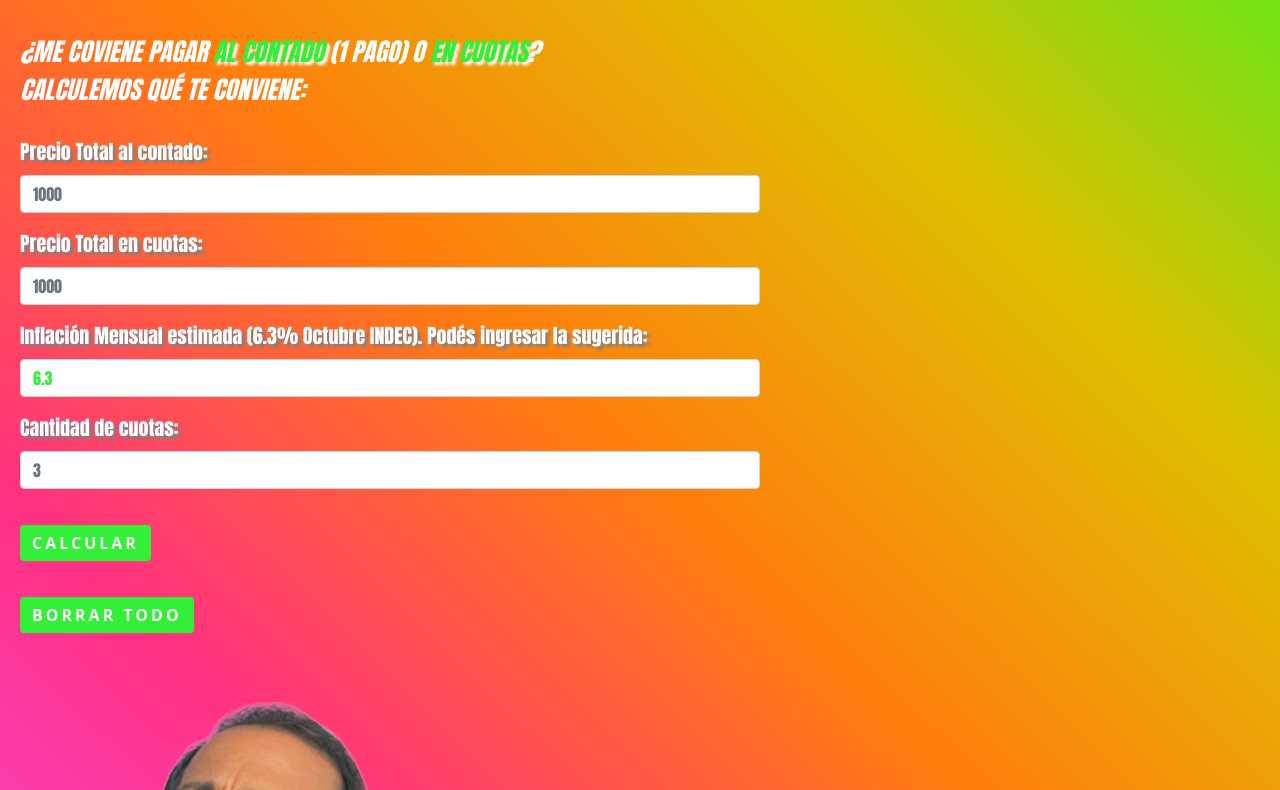
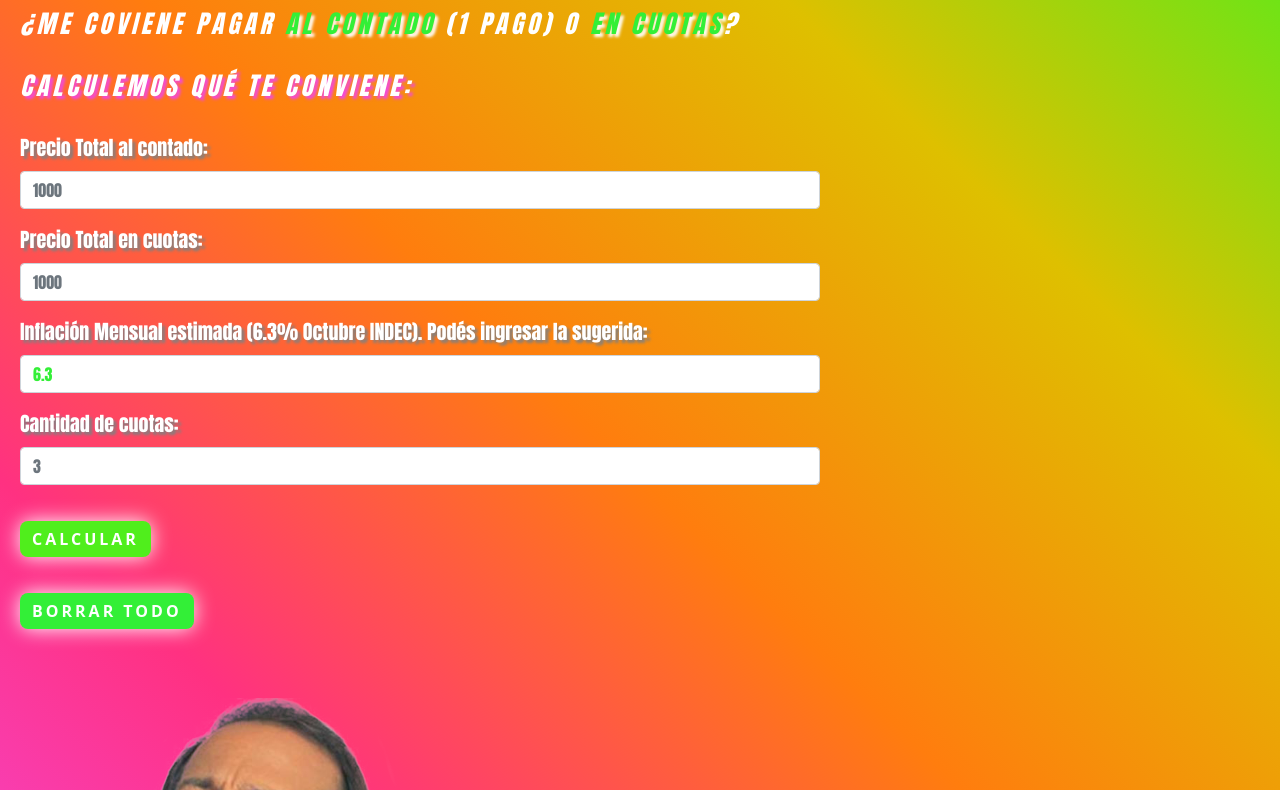
Before and after one commit to jes-sch/ARGENCALC_ProyectoFinal_JS_Schaffer, a plain HTML site: page index.html in a window 1280 px wide. Shown: the part 141-931 px from the top of the page. Drawn offline with nearby package versions, Linux system fonts and the light colour scheme.

Commit message:
modificacipon de estilos en general y en los botones de inicio, para darle mejor aspecto visual

```diff
--- a/index.html
+++ b/index.html
@@ -16,39 +16,39 @@
 <body>
 
     <header>
-        <h1>CALCUARGENTA</h1><br><br>
+        <h1>CALCUARGENTA</h1><br>
         <h2>Proyecto Final | Jesica Schäffer</h2>
-        <br><br><br>
+        <br><br>
     </header>
 
     <main>
-        <h2>¿Me coviene pagar <span>al contado</span> (1 pago) o <span>en cuotas</span>?</h2><br>
-        <h2>Calculemos qué te conviene:</h2><br><br>
+        <h2>¿Me coviene pagar <span>al contado</span> (1 pago) o <span>en cuotas</span>?</h2><br><br>
+        <h3><span class="span2">Calculemos qué te conviene:</span></h3><br><br>
 
 <!-- FORMULARIO PARA EL INGRESO DE DATOS inicio -->
         <form class="row g-3">
 
-            <div class="col-7">
+            <div class="col-12">
                 <label for="inputPrecioContado" class="form-label">Precio Total al contado:</label>
                 <input type="number" class="form-control" id="inputPrecioContado" placeholder="1000">
             </div>
 
-            <div class="col-7">
+            <div class="col-12">
                 <label for="inputPrecioCuotas" class="form-label">Precio Total en cuotas:</label>
                 <input type="number" class="form-control" id="inputPrecioCuotas" placeholder="1000">
             </div>
 
-            <div class="col-7">
+            <div class="col-12">
                 <label for="inputValorInflacion" class="form-label">Inflación Mensual estimada (6.3% Octubre INDEC). Podés ingresar la sugerida:</label>
                 <input type="number" class="form-control" id="inputValorInflacion" placeholder="6,3" value="6.3">
             </div>
 
-            <div class="col-7">
+            <div class="col-12">
                 <label for="inputCantidadCuotas" class="form-label">Cantidad de cuotas:</label>
                 <input type="number" class="form-control" id="inputCantidadCuotas" placeholder="3">
             </div>
 
-            <div class="col-7">
+            <div class="col-12">
                 <button type="button" class="btn btn-primary" id="btnCalcular" data-bs-toggle="modal" data-bs-target="#exampleModal">CALCULAR</button>
             </div>
 
--- a/sltyles.css
+++ b/sltyles.css
@@ -7,13 +7,15 @@
 body{
     background-image: linear-gradient(to left bottom, #50ee1c, #dec000, #ff7d0e, #ff3181, #f349db);
     background-repeat: no-repeat;
-
+    width: 100vh;
 }
 
 h1{
     margin-left: 20px;
     margin-right: 20px;
+    margin-top: 20px;
     color: #33ef37;
+    letter-spacing: 9px;
     text-shadow: 4px 3px 3px white;
     font-size: 50px;
     font-weight: 200;
@@ -27,12 +29,52 @@ h2{
     margin-left: 20px;
     margin-right: 20px;
     color: white;
+    letter-spacing: 4px;
     font-size: 25px;
     font-weight: 100;
     font-family: Impact, Haettenschweiler, 'Arial Narrow Bold', sans-serif;
     font-style: oblique;
     text-transform: uppercase;
     display: inline-block;
+}
+
+h3{
+    margin-left: 20px;
+    margin-right: 20px;
+    color: white;
+    text-shadow: #ff7d0e;
+    font-size: 25px;
+    font-weight: 100;
+    font-family: Impact, Haettenschweiler, 'Arial Narrow Bold', sans-serif;
+    font-style: oblique;
+    text-transform: uppercase;
+    display: inline-block;
+    position: relative;
+
+} .span2{
+    color: white;
+    text-shadow: 3px 3px 3px #f349db;
+    letter-spacing: 4px;
+}
+
+h3::after{
+    content: "";
+    position: absolute;
+
+    background-color: #f349db;
+
+    bottom: 0;
+    left: 0;
+    width: 100%;
+    height: 5px;
+
+    opacity: 0;
+    transition: opacity 300ms, transform 300ms;
+}
+
+h3:is(:hover, :focus)::after{
+    opacity: 1;
+    transform: translateY(8px);
 }
 
 span{
@@ -59,11 +101,38 @@ span{
 #btnCalcular{
     margin-top: 20px;
     margin-left: 20px;
-    background-color: #33ef37;
+    background-color: #50ee1c;
     text-transform: uppercase;
     font-weight: bolder;
     letter-spacing: 3px;
     border: none;
+    position: relative;
+    border-radius: 8px;
+} #btnCalcular::before{
+    content: "";
+    position: absolute;
+    top: 0;
+    left: 0;
+    z-index: -1;
+    width: 100%;
+    height: 100%;
+    background: white;
+    background-size: 800%;
+    border-radius: 10px;
+    filter: blur(10px);
+    animation: glowing 20s linear infinite;
+
+    @keyframes glowing {
+        0%{
+            background-position: 0 0;
+        }
+        50%{
+            background-position: 400% 0;
+        }
+        100%{
+            background-position: 0 0;
+        }
+    }
 }
 
 #boton_reset{
@@ -74,7 +143,36 @@ span{
     font-weight: bolder;
     letter-spacing: 3px;
     border: none;
+    position: relative;
+    border-radius: 8px;
+} #boton_reset::before{
+    content: "";
+    position: absolute;
+    top: 0;
+    left: 0;
+    z-index: -1;
+    width: 100%;
+    height: 100%;
+    background: white;
+    background-size: 800%;
+    border-radius: 10px;
+    filter: blur(10px);
+    animation: glowing 20s linear infinite;
+
+    @keyframes glowing {
+        0%{
+            background-position: 0 0;
+        }
+        50%{
+            background-position: 400% 0;
+        }
+        100%{
+            background-position: 0 0;
+        }
+    }
 }
+
+
 
 /* #btnRecuperarUltimo{
     margin-top: 20px;
```
